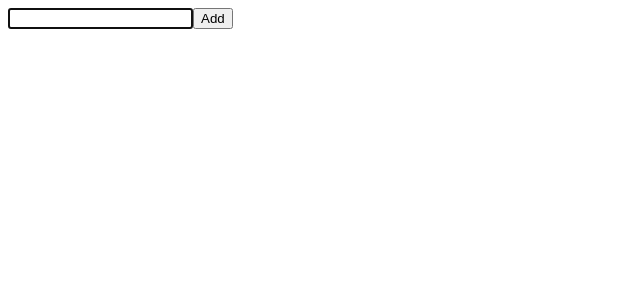
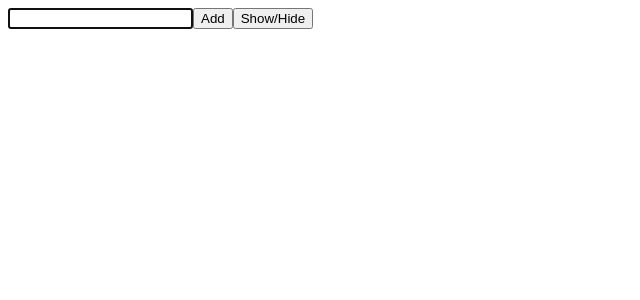
Before and after one commit to harmmselution/TS-React-practice, a React (Create React App) app: page / in a window 1280 px wide. Shown: the top 300 px of the page, without its empty margins (0-640 px from the left). Built offline with nearby package versions, Linux system fonts and the light colour scheme.

Commit message:
show-hide button

```diff
--- a/src/components/Form.tsx
+++ b/src/components/Form.tsx
@@ -6,6 +6,8 @@ export const Form: React.FC = () => {
     const [value, setValue] = useState('');
     const [todos, setTodos] = useState<Idata[]>([]);
     const inputRef= useRef<HTMLInputElement>(null);
+    const [isShown, setIsShown] = useState(false);
+
     useEffect(() => {
         if(inputRef.current) inputRef.current.focus();
         console.log(todos);
@@ -32,6 +34,9 @@ export const Form: React.FC = () => {
        }))
 
     }
+    const showNotes = () => {
+        setIsShown(!isShown)
+    }
     const handleEvent: React.ChangeEventHandler<HTMLInputElement> = (e) => {
         setValue(e.target.value)
     }
@@ -50,13 +55,14 @@ export const Form: React.FC = () => {
     }
 
     return <div>
-        <div >
+        <div>
             <input type="text" value={value} onChange={handleEvent} ref = {inputRef}  />
                 <button onClick={addToDo}>Add</button>
-            <ToDoList items={todos} removeToDo={removeToDo}
+                <button onClick={showNotes}>Show/Hide</button>
+           { isShown? <ToDoList items={todos} removeToDo={removeToDo}
             toggleToDo={toggleToDo}
             editToDo={editToDo}
-            />
+            /> : ''}
         </div>
     </div>
 }
```
